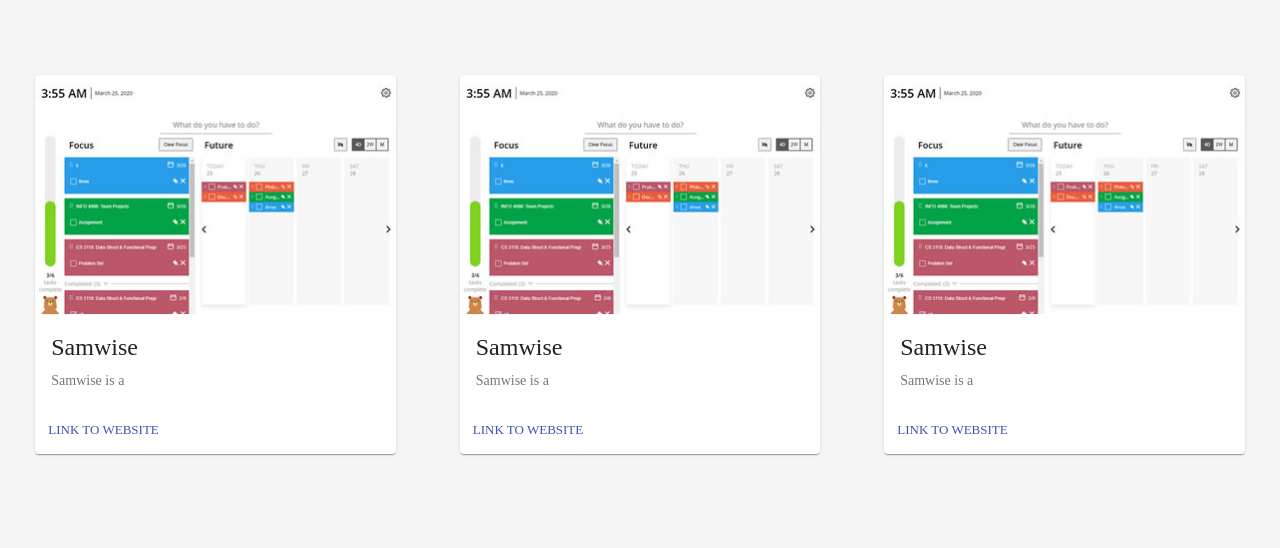
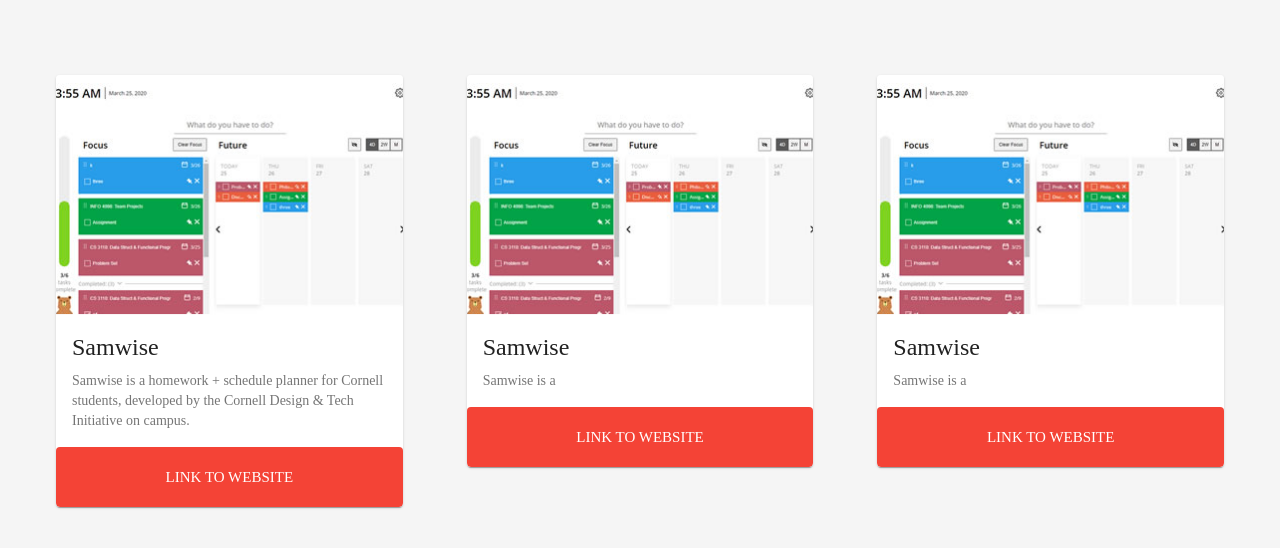
Before and after one commit to ptwu/website-v2, a React (Create React App) app: page / in a window 1280 px wide. Shown: the part 953-1501 px from the top of the page. Built offline with nearby package versions, Linux system fonts and the light colour scheme; a web font is replaced by a local one.

Commit message:
Fix grid alignment with Project cards

```diff
--- a/src/components/ProjectsSection/Project.jsx
+++ b/src/components/ProjectsSection/Project.jsx
@@ -1,15 +1,16 @@
+/* eslint-disable react/forbid-prop-types */
 import React from 'react';
 import {
-  Card, CardActionArea, CardMedia, CardContent, Typography, CardActions, Button,
+  Card, CardMedia, CardContent, Typography, Button,
 } from '@material-ui/core';
 import { PropTypes } from 'prop-types';
+import styles from './Project.module.css';
 
 export default function Project({
-  image, altText, title, desc, linkText,
+  image, altText, title, desc, linkText, url, style,
 }) {
   return (
     <Card>
-      <CardActionArea>
       <CardMedia
         component="img"
         alt={altText}
@@ -25,21 +26,19 @@ export default function Project({
           {desc}
         </Typography>
       </CardContent>
-      </CardActionArea>
-      <CardActions>
-        <Button size="small" color="primary">
+      <Button className={styles.projectButton} style={style} size="large" target="_blank" rel="noopener noreferrer" href={url}>
         {linkText}
       </Button>
-      </CardActions>
     </Card>
   );
 }
 
 Project.propTypes = {
-  // eslint-disable-next-line react/forbid-prop-types
   image: PropTypes.any.isRequired,
   altText: PropTypes.string.isRequired,
   title: PropTypes.string.isRequired,
   desc: PropTypes.string.isRequired,
   linkText: PropTypes.string.isRequired,
+  url: PropTypes.string.isRequired,
+  style: PropTypes.any.isRequired,
 };
--- /dev/null
+++ b/src/components/ProjectsSection/Project.module.css
@@ -0,0 +1,13 @@
+.projectButton {
+  width: calc(100%);
+  margin: 0;
+  color: white !important;
+  height: 60px;
+  -moz-border-radius: 0px;
+  -webkit-border-radius: 0px;
+  border-radius: 0px;
+}
+
+.projectButton:hover {
+  filter: brightness(120%);
+}
--- a/src/components/ProjectsSection/ProjectsSection.jsx
+++ b/src/components/ProjectsSection/ProjectsSection.jsx
@@ -1,5 +1,5 @@
 import React from 'react';
-import { Grid } from '@material-ui/core';
+import { Grid, Container } from '@material-ui/core';
 import styles from './ProjectsSection.module.css';
 import Project from './Project';
 import Samwise from '../../img/samwise.jpg';
@@ -8,38 +8,46 @@ export default () => (
   <div className={styles.sectionContainer}>
     <h6 className={styles.subheading}>cool things I&apos;ve built!</h6>
     <h1 className={styles.heading}>Projects</h1>
+    <Container maxWidth="lg">
       <Grid container>
         <Grid item xs={12}>
           <Grid className={styles.fullwidthGrid} container justify="center" spacing="8">
-          <Grid item>
+            <Grid item xs>
+              <Project
+                image={Samwise}
+                altText="Samwise"
+                title="Samwise"
+                desc="Samwise is a homework + schedule planner for Cornell students, developed by the Cornell Design &amp; Tech Initiative on campus."
+                linkText="Link To Website"
+                url="https://samwise.today/"
+                style={{ background: '#F44336' }}
+              />
+            </Grid>
+            <Grid item xs>
               <Project
                 image={Samwise}
                 altText="bruh"
                 title="Samwise"
                 desc="Samwise is a"
                 linkText="Link To Website"
+                url="https://samwise.today/"
+                style={{ background: '#F44336' }}
               />
             </Grid>
-          <Grid item>
+            <Grid item xs>
               <Project
                 image={Samwise}
                 altText="bruh"
                 title="Samwise"
                 desc="Samwise is a"
                 linkText="Link To Website"
-            />
-          </Grid>
-          <Grid item>
-            <Project
-              image={Samwise}
-              altText="bruh"
-              title="Samwise"
-              desc="Samwise is a"
-              linkText="Link To Website"
+                url="https://samwise.today/"
+                style={{ background: '#F44336' }}
               />
             </Grid>
           </Grid>
         </Grid>
       </Grid>
+    </Container>
   </div>
 );
```
Lines whose indentation alone changed are shown as unchanged.
